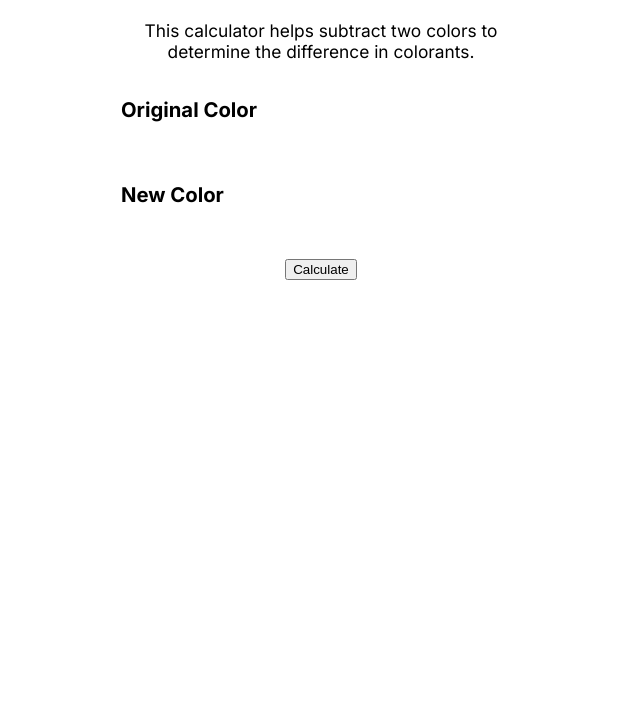
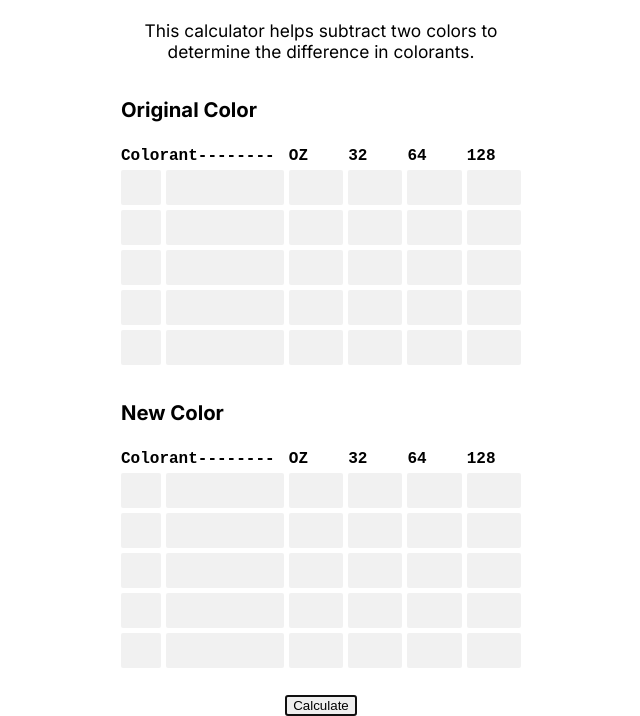
Before and after one commit to raspberrydev/colorcalc, a plain HTML site: page index.html in a window 1280 px wide. Shown: the part 93-809 px from the top of the page, without its empty margins (319-959 px from the left). Drawn offline with Linux system fonts and the light colour scheme.

Commit message:
Update index.html

```diff
--- a/index.html
+++ b/index.html
@@ -40,6 +40,6 @@
 				<div id="missing-table"></div>
 			</div>
 		</aside>
-		<script src="/js/index.js" type="module"></script>
+		<script src="/js/calc.js"></script>
 	</body>
 </html>
```
